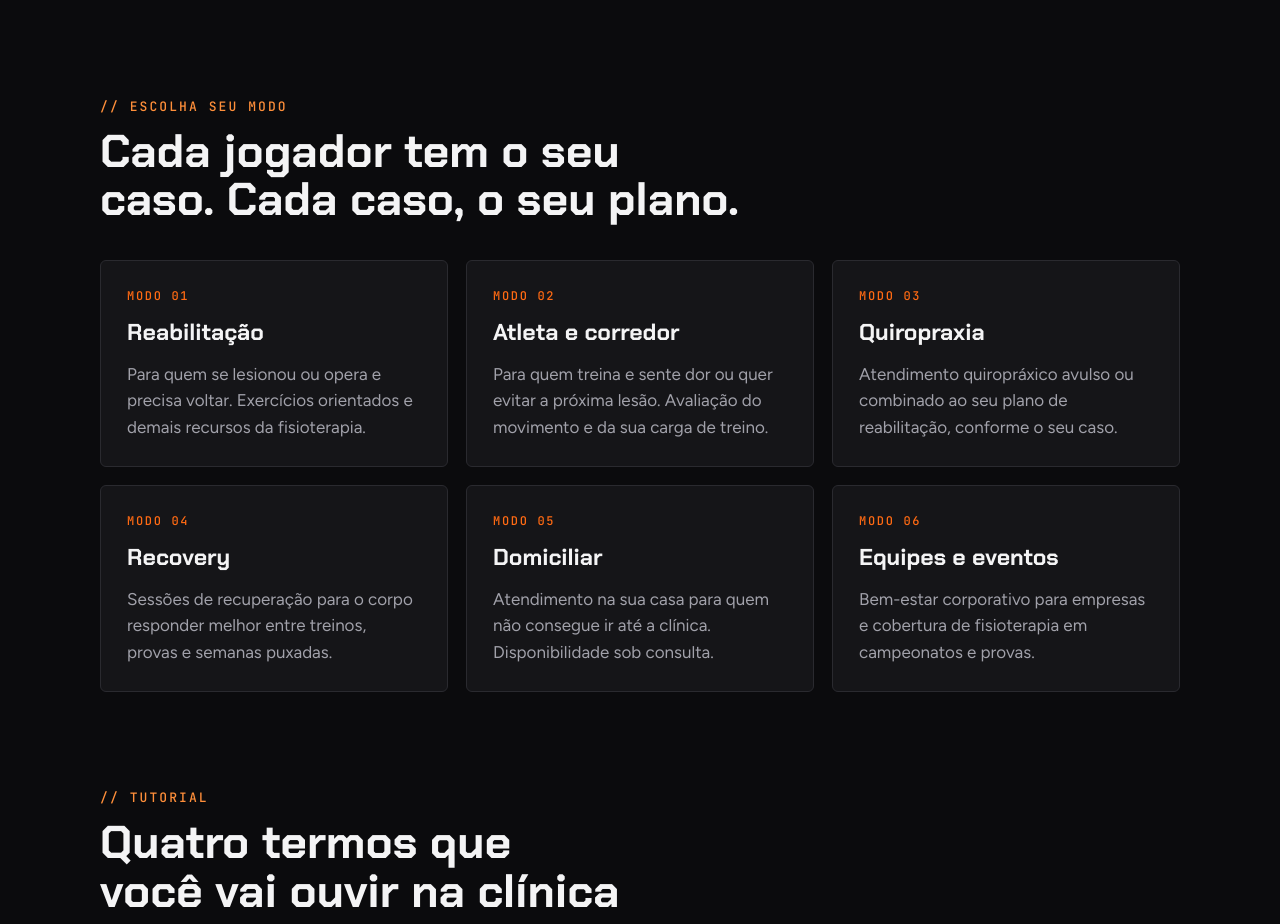
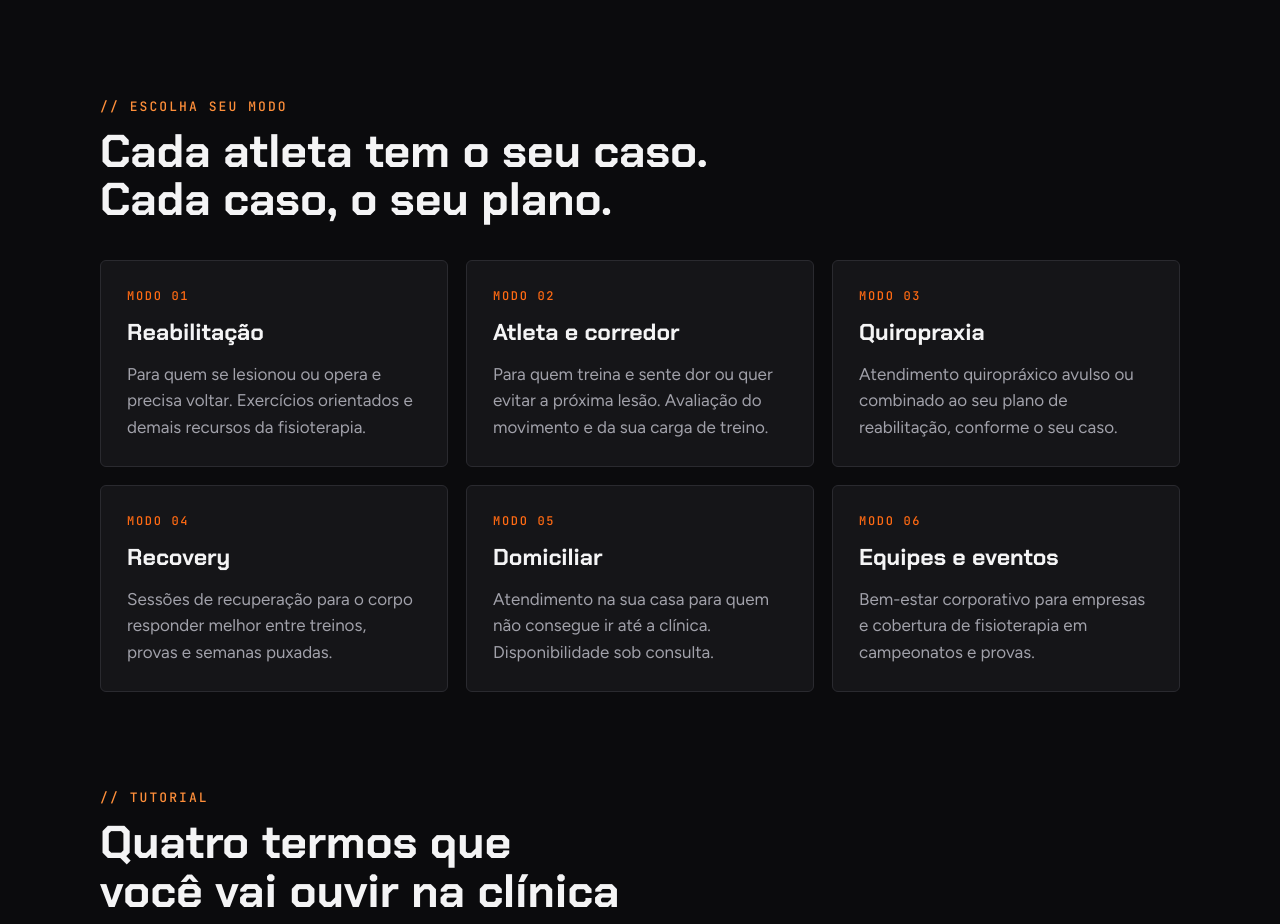
Before and after one commit to yuriccardoso/landing-yuri, a plain HTML site: page index.html in a window 1280 px wide. Shown: the part 2320-3244 px from the top of the page. Drawn offline with Linux system fonts and the light colour scheme.

Commit message:
Texto: 'jogador' vira 'atleta'
Co-Authored-By: Claude Sonnet 5.5 <noreply@anthropic.com>
Claude-Session: https://claude.ai/code/session_01TmkQMeqZth5fEs8FoaNXLk

```diff
--- a/index.html
+++ b/index.html
@@ -191,7 +191,7 @@ Fisioterapia músculo-esquelética · Quiropraxia · Belém
 <section style="max-width: 1120px; margin: 0 auto; box-sizing: border-box; padding: 88px 20px 24px; display: flex; flex-direction: column; gap: 36px">
 <div style="display: flex; flex-direction: column; gap: 10px; max-width: 680px">
 <div style="font-family: 'JetBrains Mono', monospace; font-size: 13px; letter-spacing: 0.16em; text-transform: uppercase; color: #FF8F3A">// Escolha seu modo</div>
-<h2 style="margin: 0; font-family: 'Chakra Petch', 'Figtree', sans-serif; font-weight: 700; font-size: clamp(30px, 4.8vw, 46px); line-height: 1.05; text-wrap: balance">Cada jogador tem o seu caso. Cada caso, o seu plano.</h2>
+<h2 style="margin: 0; font-family: 'Chakra Petch', 'Figtree', sans-serif; font-weight: 700; font-size: clamp(30px, 4.8vw, 46px); line-height: 1.05; text-wrap: balance">Cada atleta tem o seu caso. Cada caso, o seu plano.</h2>
 </div>
 <div style="display: grid; grid-template-columns: repeat(auto-fit, minmax(min(100%, 300px), 1fr)); gap: 18px">
 <div style="background: #151518; border: 1px solid #2A2A2F; border-radius: 6px; padding: 26px; display: flex; flex-direction: column; gap: 10px">
```
